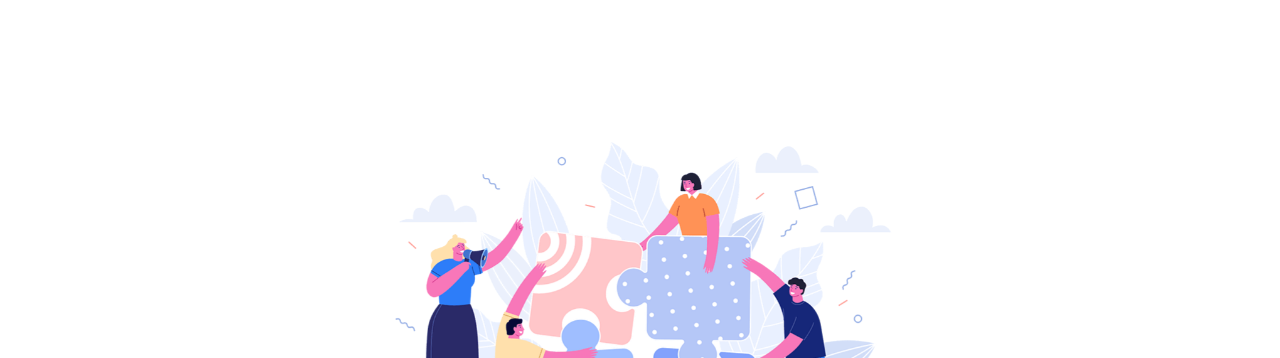
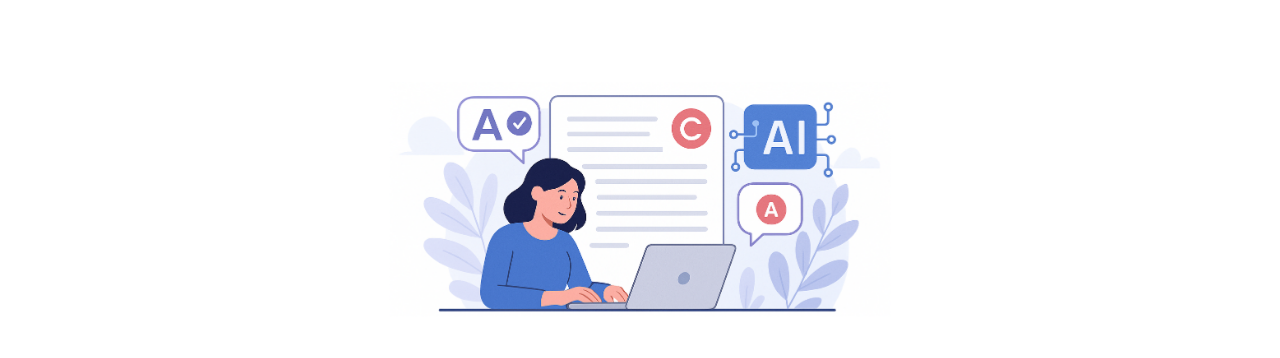
Before and after one commit to Crystal-0109/StoryCraft, a plain HTML site: page index.html in a window 1280 px wide. Shown: the part 86-444 px from the top of the page. Drawn offline with nearby package versions, Linux system fonts and the light colour scheme.

Commit message:
Home 이미지 변경

```diff
--- a/assets/css/main.css
+++ b/assets/css/main.css
@@ -941,7 +941,7 @@ section,
     width: 100%;
     min-height: 50vh;
     position: relative;
-    padding: 120px 0 60px 0;
+    padding: 60px 0 60px 0;
     display: flex;
     align-items: center;
     background: url('../img/hero-bg.png') center center;
--- a/index.html
+++ b/index.html
@@ -90,7 +90,7 @@
                     data-aos="zoom-out"
                 >
                     <img
-                        src="assets/img/hero-img.png"
+                        src="assets/img/AI 문법 교정 서비스 디자인.png"
                         class="img-fluid animated"
                         alt=""
                     />
```
Also changed, not shown: assets/img/AI 문법 교정 서비스 디자인.png (added), vercel.json (deleted).
